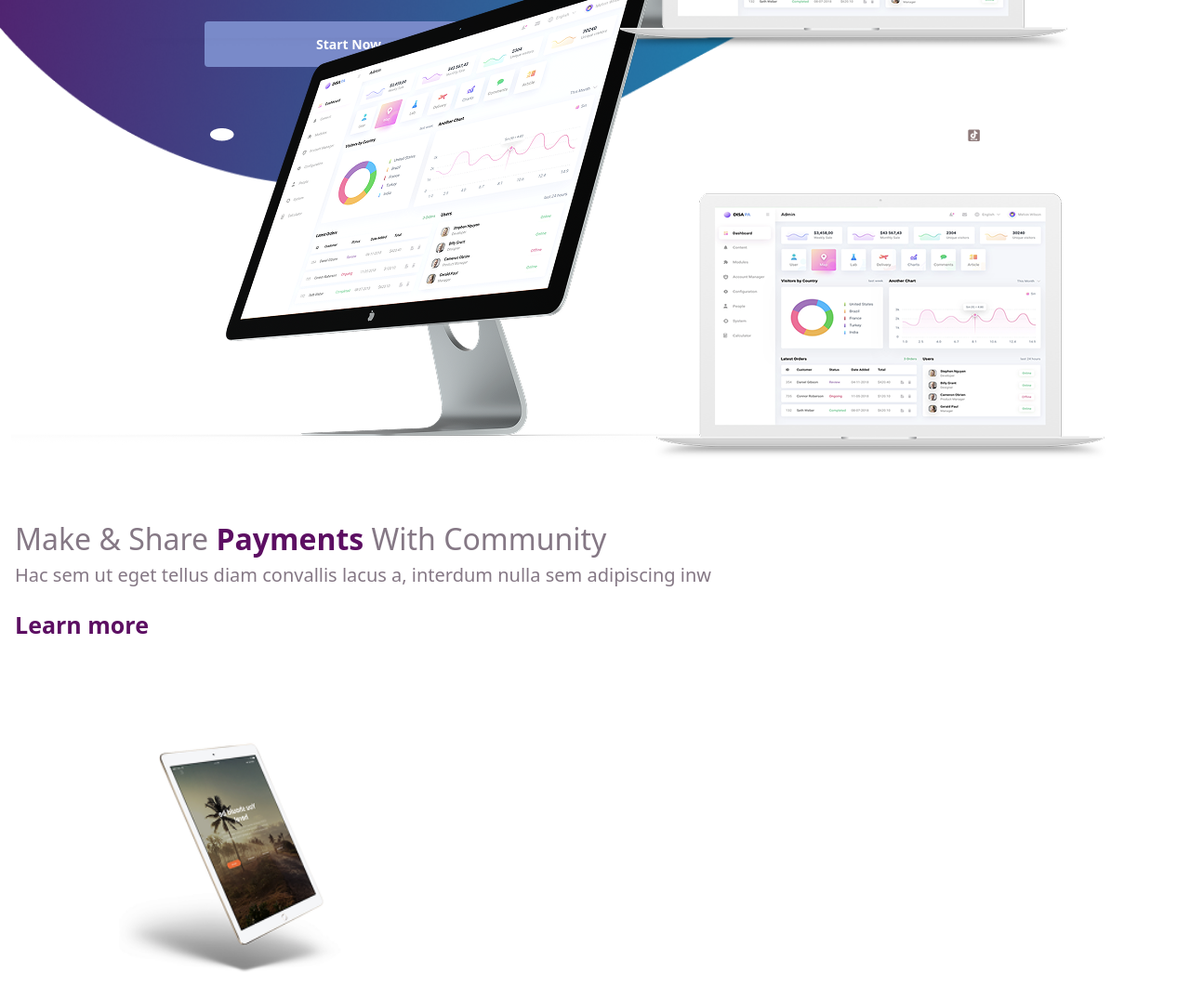
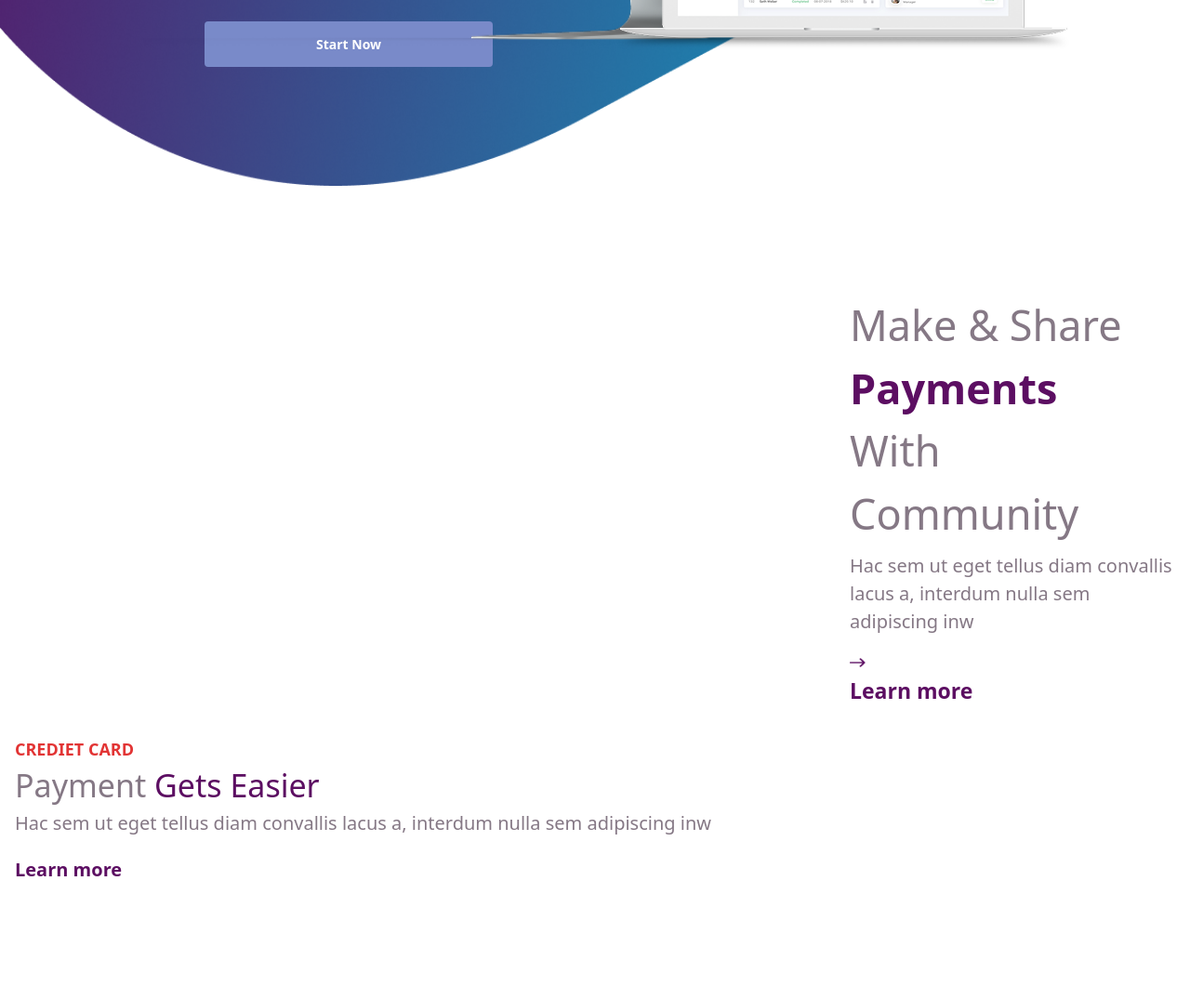
Before and after one commit to tyebzx0/Blinqpay, a website: page index.html in a window 1280 px wide. Shown: the part 500-1575 px from the top of the page at 93% size. After the commit the page ends 1467 px from the top, so only its background shows below. Drawn offline with Linux system fonts and the light colour scheme.

Commit message:
Added not full section in main for pc

```diff
--- a/index.html
+++ b/index.html
@@ -75,20 +75,12 @@
                 <button class="bg-[#798AC9] hover:bg-[#8A9BE0] mt-[25px] md:mt-[45px] text-white font-bold text-[14px] px-[84px] md:px-[120px] py-3.5 rounded">
                     Start Now
                 </button>
-
-                <div class="flex items-end justify-between space-x-4 mt-[60px] p-1.5">
-                    <img src="img/Vector (2).png" alt="1" />
-                    <img src="img/Vector (1).png" alt="2" />
-                    <img src="img/Vector (3).png" alt="3" />
-                    <img src="img/Vector (4).png" alt="4" />
-                    <img src="img/Group (1).png" alt="5" />
-                </div>
             </div>
         </header>
         <main>
             <div class="">
                 <div class="">
-                    <div class="relative h-60">
+                    <div class="block md:hidden relative h-60">
                         <img
                         src="img/image 6.png"
                         alt="PC"
@@ -100,21 +92,25 @@
                         class="absolute bottom-3 right-5 z-20"
                         />
                     </div>
-                    <div class="p-4">
-                        <p class="text-[#857885] text-[32px] font-medium">
+                    <div class="p-4 md:flex md:justify-end">
+                    <div class="flex flex-col md:flex-col md:gap-6">
+                        <p class="text-[#857885] text-[32px] font-medium md:max-w-[330px] md:text-[45px]">
                             Make & Share <span class="text-[#5C0E62] font-bold">Payments</span> With Community
                         </p>
-                        <p class="text-[#857885] text-[20px] font-medium">
+                        <p class="text-[#857885] text-[20px] font-medium md:max-w-[350px] md:text-[20px] md:-mt-4">
                             Hac sem ut eget tellus diam convallis lacus a, interdum nulla sem adipiscing inw
-                        </p>
-                        <button class="text-[#5C0E62] text-[25px] font-bold mt-5">
-                            Learn more
-                        </button>
-                    </div>
+                            </p>
+                            <img class="hidden md:flex flex-col w-[17px] h-[10px]" src="img/Vector 8.png" alt="arrow">
+                    <button class="text-[#5C0E62] text-[25px] text-left font-bold mt-5 md:text-[23px] md:text-left md:-mt-4">
+                        Learn more
+                    </button>
+                </div>
+            </div>
+
                 </div>
                 <section class="p-4">
                     <div class="">
-                        <div class="my-12">
+                        <div class="block md:hidden my-12">
                             <img
                             src="img/image 14.png"
                             alt="TABLET"
```
Also changed, not shown: dist/output.css, img/Vector (1).png (deleted), img/Vector (2).png (deleted), img/Vector (3).png (deleted), img/Vector (4).png (deleted), img/Vector 8.png (added).
